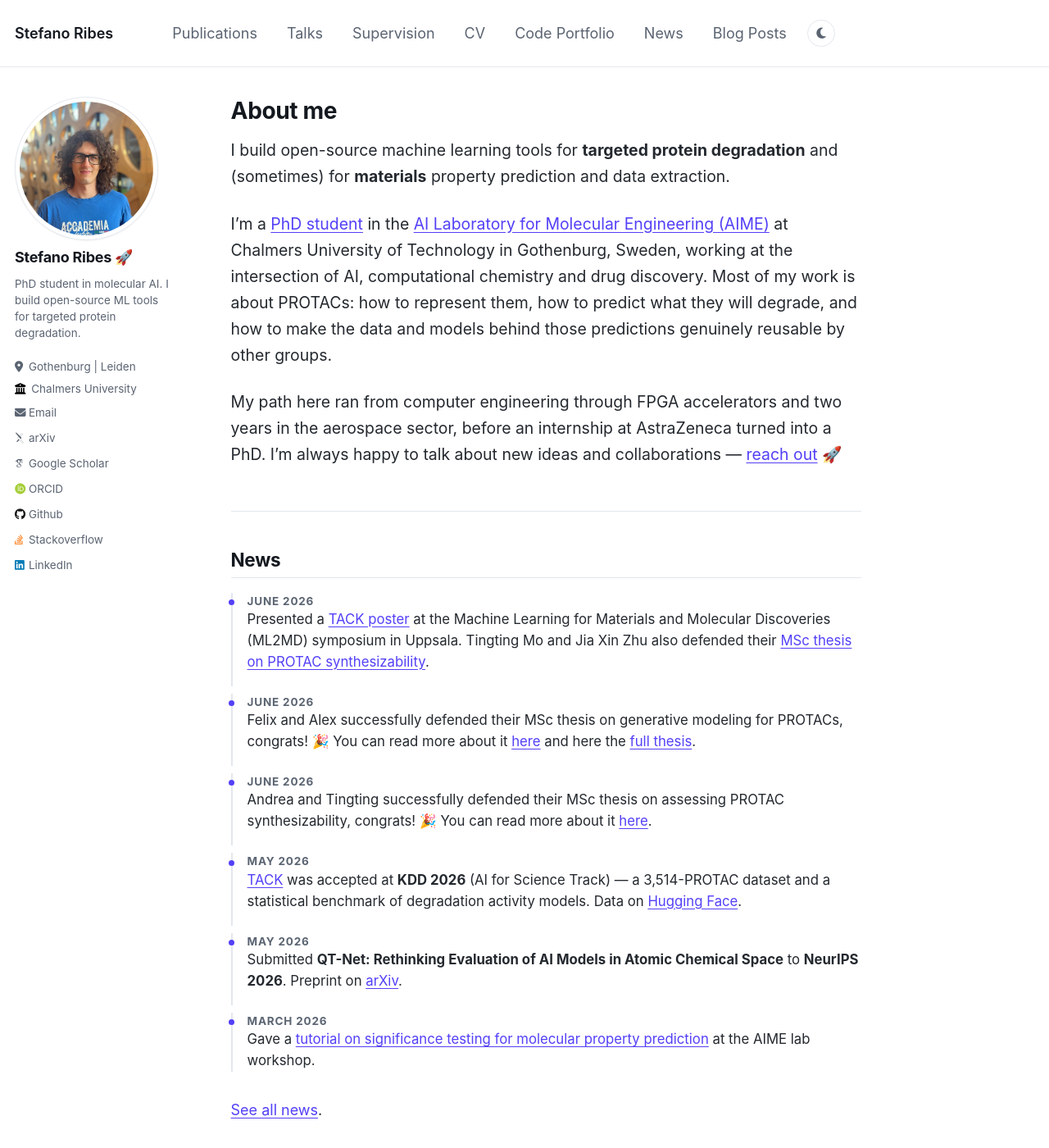
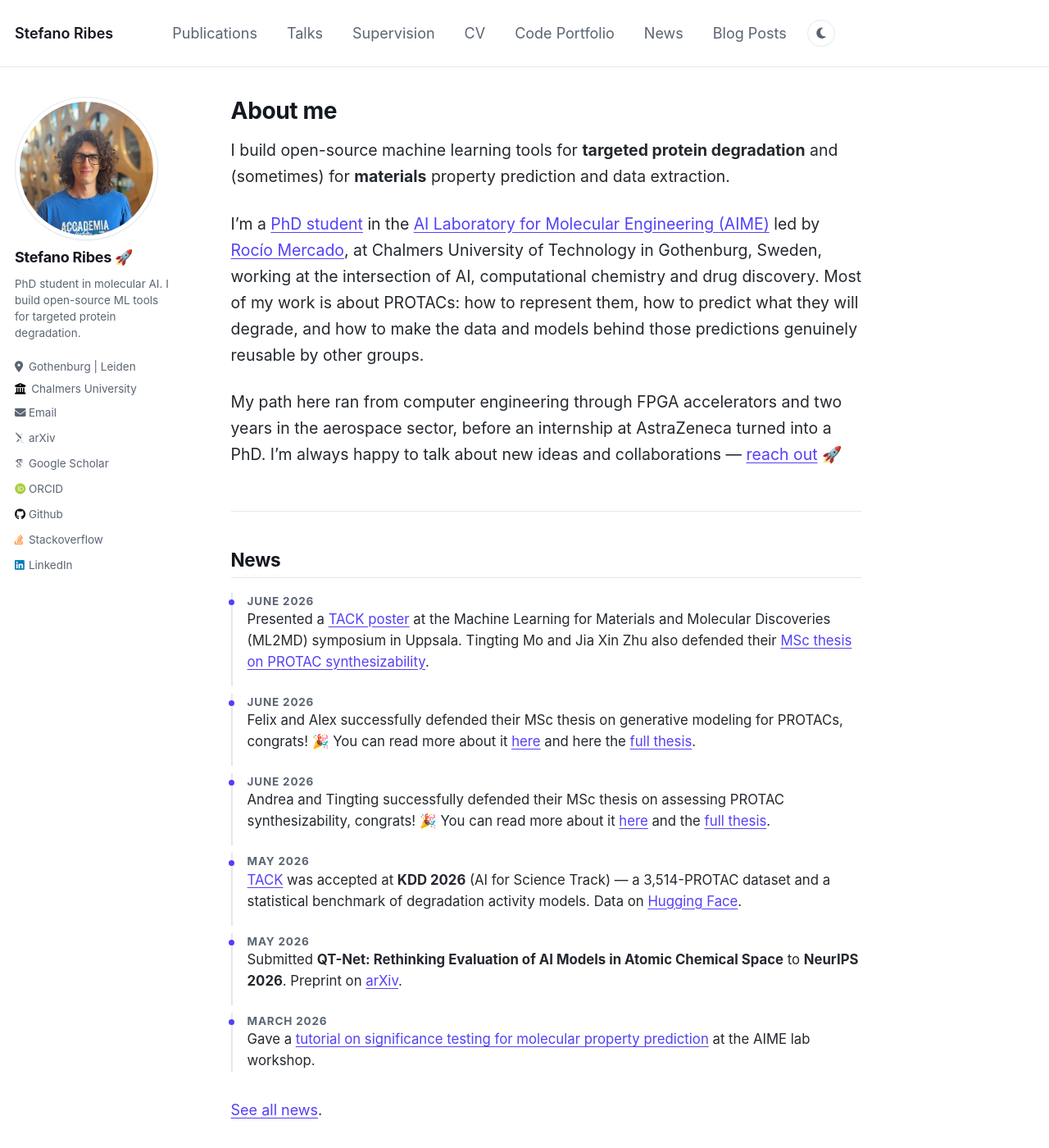
Before and after one commit to ribesstefano/ribesstefano.github.io, a Jekyll site: the page built from _pages/about.md, in a window 1280 px wide and 1400 px high. Shown: the whole window at 82% size. Built offline with Jekyll 4.4.1, drawn with Linux system fonts in a browser that asks for light colours; some web fonts are replaced.

Commit message:
Added link to Andrea and Tingting thesis

```diff
--- a/_data/news.yml
+++ b/_data/news.yml
@@ -19,7 +19,7 @@
 - date: "June 2026"
   body: >-
     Andrea and Tingting successfully defended their MSc thesis on assessing PROTAC synthesizability,
-    congrats! 🎉 You can read more about it <a href="/supervision/">here</a>.
+    congrats! 🎉 You can read more about it <a href="/supervision/">here</a> and the <a href="https://gupea.ub.gu.se/items/eb465507-5bd8-4de9-9e60-87ea03b8d0d8">full thesis</a>.
 
 - date: "May 2026"
   body: >-
--- a/_pages/about.md
+++ b/_pages/about.md
@@ -12,11 +12,7 @@ redirect_from:
 I build open-source machine learning tools for **targeted protein degradation** and (sometimes) for **materials** property prediction and data extraction.
 
 I'm a [PhD student](https://www.chalmers.se/en/persons/ribes/) in the
-[AI Laboratory for Molecular Engineering (AIME)](https://ailab.bio) at Chalmers
-University of Technology in Gothenburg, Sweden, working at the intersection of AI,
-computational chemistry and drug discovery. Most of my work is about PROTACs: how to
-represent them, how to predict what they will degrade, and how to make the data and
-models behind those predictions genuinely reusable by other groups.
+[AI Laboratory for Molecular Engineering (AIME)](https://ailab.bio) led by [Rocío Mercado](https://rociomer.github.io), at Chalmers University of Technology in Gothenburg, Sweden, working at the intersection of AI, computational chemistry and drug discovery. Most of my work is about PROTACs: how to represent them, how to predict what they will degrade, and how to make the data and models behind those predictions genuinely reusable by other groups.
 
 My path here ran from computer engineering through FPGA accelerators and two years
 in the aerospace sector, before an internship at AstraZeneca turned into a PhD. I'm
```
